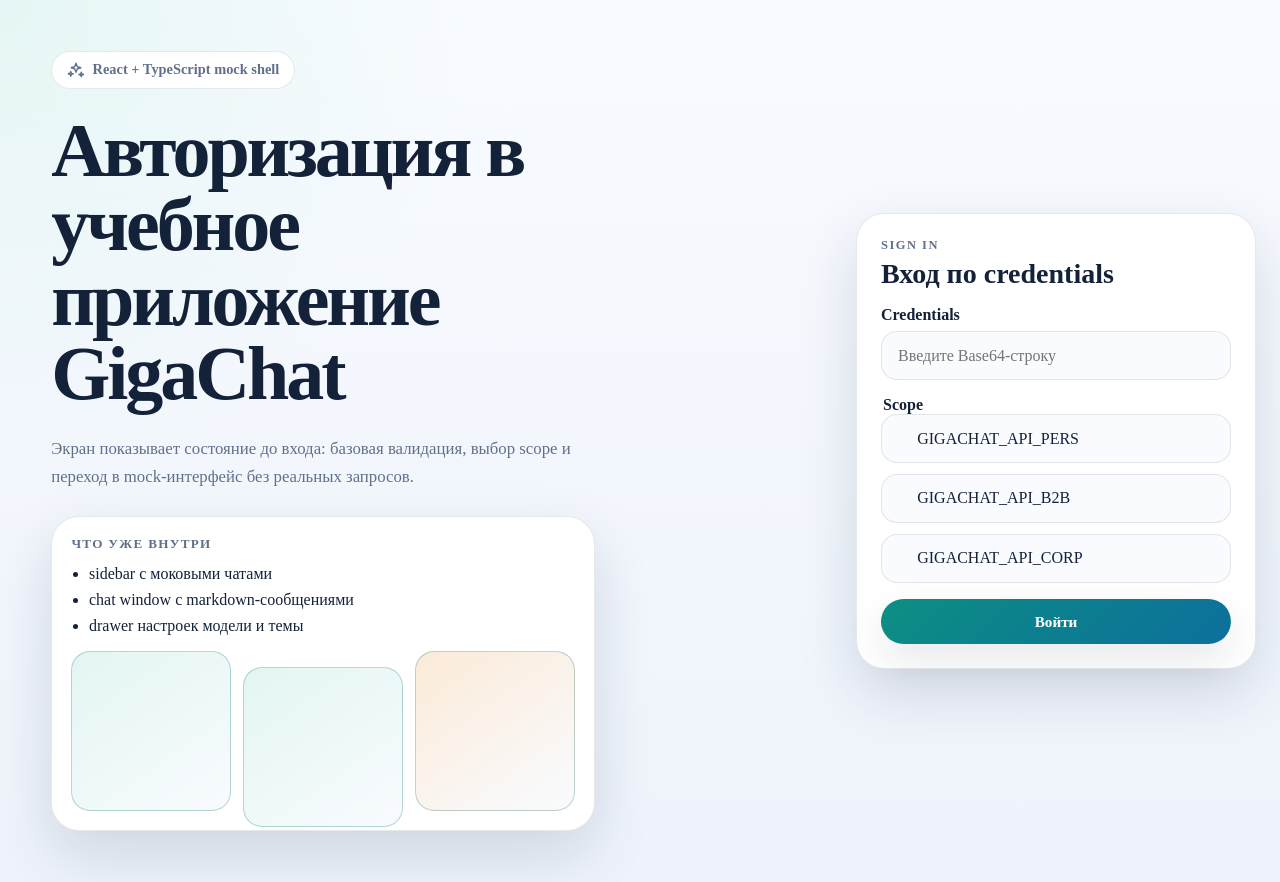
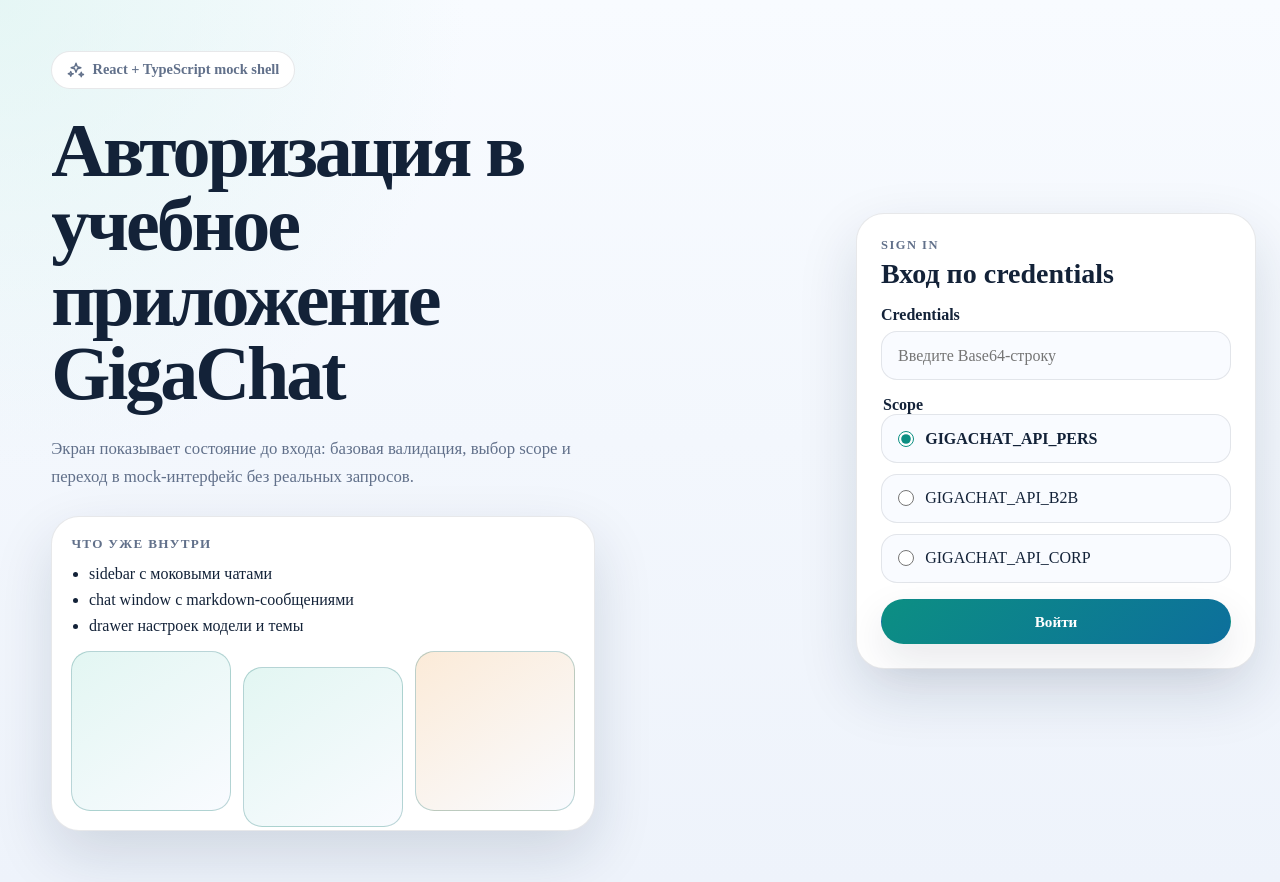
Before and after one commit to DrozdovNikolai/mipt-fe-fundamentals-template, a React (Vite) app: page / in a window 1280 px wide. Built offline with nearby package versions, Linux system fonts and the light colour scheme.

Commit message:
feat: enhance AuthForm and global styles for improved accessibility and user experience

```diff
--- a/src/components/auth/AuthForm.module.css
+++ b/src/components/auth/AuthForm.module.css
@@ -166,6 +166,27 @@
   border-radius: 1rem;
   background: var(--color-surface);
   padding: 0.9rem 1rem;
+  transition:
+    border-color 180ms ease,
+    background 180ms ease,
+    box-shadow 180ms ease;
+}
+
+.scopeOption:focus-within {
+  border-color: var(--color-accent);
+  box-shadow: 0 0 0 4px color-mix(in srgb, var(--color-accent-soft) 55%, transparent);
+}
+
+.scopeOption input[type="radio"] {
+  width: 1rem;
+  height: 1rem;
+  margin: 0;
+  flex-shrink: 0;
+}
+
+.scopeOption input[type="radio"]:checked + span {
+  color: var(--color-text);
+  font-weight: 700;
 }
 
 @media (max-width: 960px) {
--- a/src/styles/global.css
+++ b/src/styles/global.css
@@ -33,12 +33,19 @@
   display: block;
 }
 
-input,
+input[type="search"],
+input[type="password"],
+input[type="number"],
 textarea,
 select {
   appearance: none;
 }
 
+input[type="radio"],
+input[type="checkbox"] {
+  accent-color: var(--color-accent);
+}
+
 #root {
   min-height: 100dvh;
 }
```
